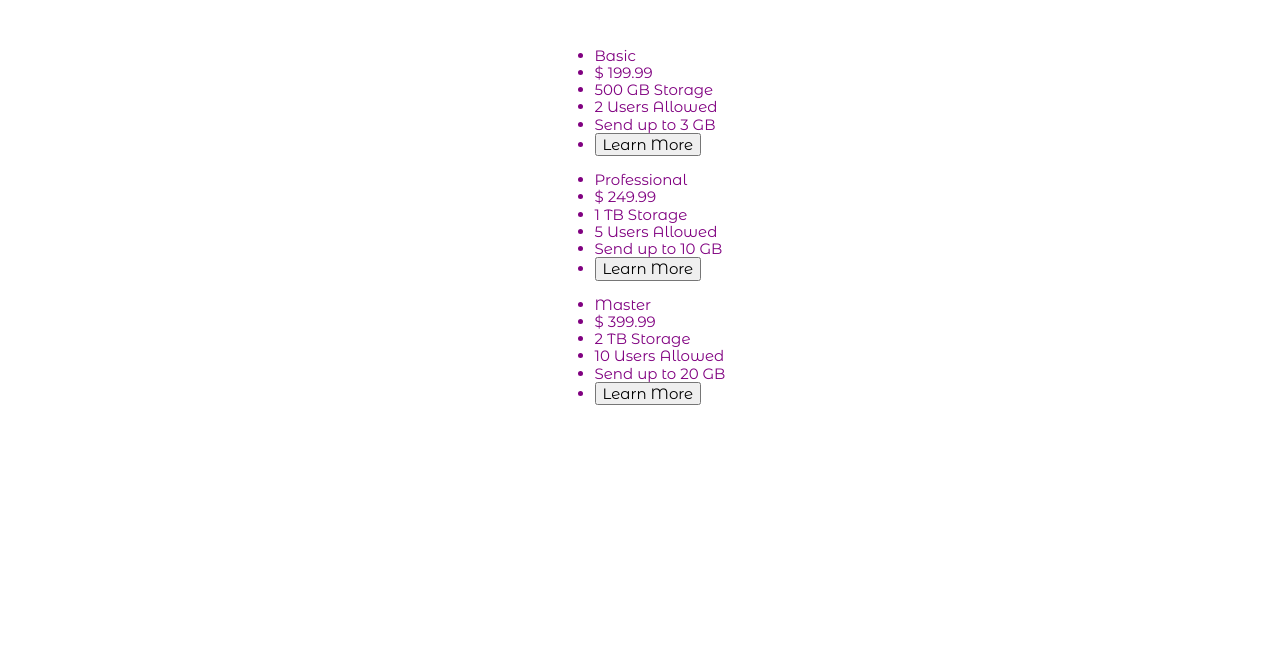
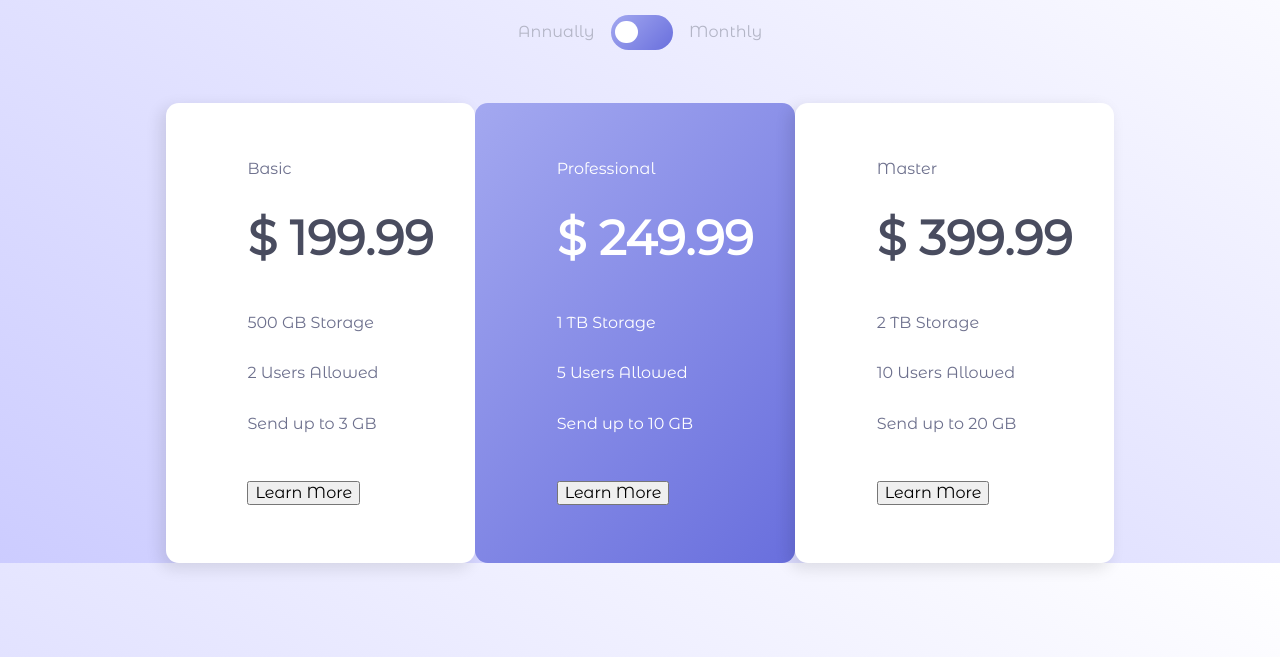
Before and after one commit to MariaKonstantinov/Pricing-card-slider, a plain HTML site: page index.html in a window 1280 px wide. Shown: the part 143-800 px from the top of the page. Drawn offline with Linux system fonts and the light colour scheme; a web font is replaced by a local one.

Commit message:
add basic html and css header and cards markup

```diff
--- /dev/null
+++ b/blocks/cards.css
@@ -0,0 +1,58 @@
+.cards {
+  display: flex;
+  justify-content: center;
+  align-items: center;
+  flex-wrap: wrap;
+}
+
+.card {
+  background-color: #fff;
+  color: hsl(233, 13%, 49%);
+  border-radius: 0.8rem;
+}
+
+.cards .card.active {
+  background: linear-gradient(
+    135deg,
+    rgba(163, 168, 240, 1) 0%,
+    rgba(105, 111, 221, 1) 100%
+  );
+  color: #fff;
+  display: flex;
+  align-items: center;
+}
+
+.pack__list {
+    margin: 2.6rem;
+    display: flex;
+    justify-content: center;
+    flex-direction: column;
+    align-items: center;
+}
+
+li {
+    list-style-type: none;
+    font-display: flex;
+    justify-content: center;
+    width: 100%;
+    padding: 1rem 0;
+}
+
+li.price {
+    font-size: 3rem;
+    color: hsl(232, 13%, 33%);
+    padding-bottom: 2rem;
+    font-weight: bold;
+}
+
+.shadow {
+    box-shadow: -5px 5px 15px 1px rgb(0, 0, 0, 0.1);
+}
+
+.card.active .price {
+    color: #fff;
+}
+
+.button {
+    margin-top: 1rem;
+}
--- /dev/null
+++ b/blocks/checkbox.css
@@ -0,0 +1,7 @@
+.checkbox {
+    display: none;
+}
+
+.checkbox:checked + .sub {
+    justify-content: flex-end;
+}
--- /dev/null
+++ b/blocks/circle.css
@@ -0,0 +1,6 @@
+.circle {
+    background-color: #fff;
+    height: 1.4rem;
+    width: 1.4rem;
+    border-radius: 50%;
+}
--- a/blocks/content.css
+++ /dev/null
@@ -1,9 +0,0 @@
-.content {
-  background: linear-gradient(to bottom left, #ccccff 0%, #ff99cc 100%);
-  display: flex;
-  align-items: center;
-  margin: 0 auto;
-  width: 100%;
-  flex-direction: row;
-  flex-wrap: wrap;
-}
--- a/blocks/header.css
+++ b/blocks/header.css
@@ -6,3 +6,7 @@
   justify-content: center;
   align-items: center;
 }
+
+.header__title {
+  font-size: 2.5rem;
+}
--- a/blocks/root.css
+++ b/blocks/root.css
@@ -1,9 +1,6 @@
 .root {
-  max-width: 1280px;
   font-family: "Montserrat Alternates", sans-serif;
-  font-size: 15px;
-  width: 80%;
-  color: purple;
+  width: 100%;
   box-sizing: border-box;
   margin: 0 auto;
   padding: 0;
@@ -11,4 +8,5 @@
   flex-direction: column;
   align-items: center;
   overflow-x: hidden;
+  background: linear-gradient(to top right, #ccccff 0%, #ffffff 100%);
 }
--- /dev/null
+++ b/blocks/sub.css
@@ -0,0 +1,14 @@
+.sub {
+  background: linear-gradient(
+    135deg,
+    rgba(163, 168, 240, 1) 0%,
+    rgba(105, 111, 221, 1) 100%
+  );
+  display: flex;
+  justify-content: flex-start;
+  align-items: center;
+  height: 1.6rem;
+  width: 3.3rem;
+  border-radius: 1.6rem;
+  padding: 0.3rem;
+}
--- /dev/null
+++ b/blocks/toggle.css
@@ -0,0 +1,10 @@
+.toggle {
+    margin-top: 2rem;
+    color: hsl(234, 14%, 74%);
+    display: flex;
+    align-items: center;
+}
+
+.toggle-button {
+margin: 0 1rem;
+}
--- a/index.html
+++ b/index.html
@@ -18,7 +18,8 @@
 </head>
 
 <body class="root">
-    <header class="header">Our Pricing
+    <header class="header">
+        <h1 class="header__title">Our Pricing</h1>
         <div class="toggle">
             <label>Annually
             </label>
@@ -36,7 +37,7 @@
     <!-- cards -->
     <section class="cards">
         <div class="card shadow">
-            <ul>
+            <ul class="pack__list">
                 <li class="pack">Basic</li>
                 <li id="basic" class="price bottom-bar">&dollar; 199.99</li>
                 <li class="bottom-bar">500 GB Storage</li>
@@ -49,7 +50,7 @@
         </div>
 
         <div class="card active">
-            <ul>
+            <ul class="pack__list">
                 <li class="pack">Professional</li>
                 <li id="basic" class="price bottom-bar">&dollar; 249.99</li>
                 <li class="bottom-bar">1 TB Storage</li>
@@ -62,7 +63,7 @@
         </div>
 
         <div class="card shadow">
-            <ul>
+            <ul class="pack__list">
                 <li class="pack">Master</li>
                 <li id="basic" class="price bottom-bar">&dollar; 399.99</li>
                 <li class="bottom-bar">2 TB Storage</li>
--- a/pages/index.css
+++ b/pages/index.css
@@ -1,12 +1,24 @@
-/*Normalize & Fonts*/
+/*normalize & fonts*/
 @import url(../vendor/normalize.css);
 @import url(../vendor/fonts/inter/inter.css);
 
-/*Block - Root*/
+/*block - root*/
 @import url(../blocks/root.css);
 
-/*Block - Header*/
+/*block - header*/
 @import url(../blocks/header.css);
 
-/*Block - Content*/
-@import url(../blocks/content.css);
+/*block - toggle*/
+@import url(../blocks/toggle.css);
+
+/*block - checkbox*/
+@import url(../blocks/checkbox.css);
+
+/*block - sub*/
+@import url(../blocks/sub.css);
+
+/*block - circle*/
+@import url(../blocks/circle.css);
+
+/*block - cards*/
+@import url(../blocks/cards.css);
```
Lines whose indentation alone changed are shown as unchanged.
